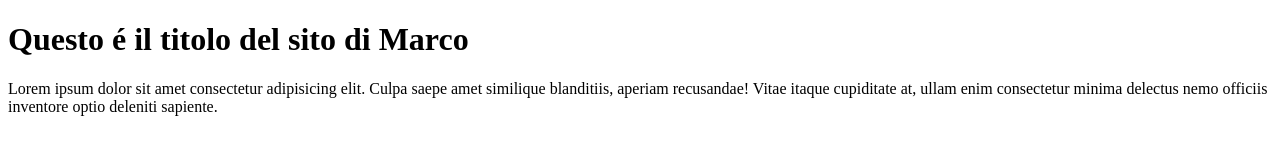
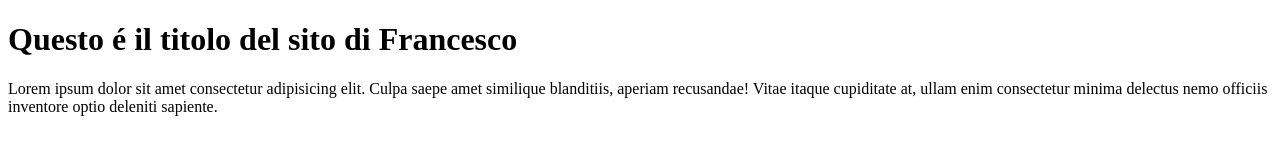
Before and after one commit to lucaceccatova/RepoCorso, a plain HTML site: page Index.html in a window 1280 px wide. Drawn offline with Linux system fonts and the light colour scheme.

Commit message:
Modifica Francesco

```diff
--- a/Index.html
+++ b/Index.html
@@ -4,7 +4,7 @@
         <title>Percorso DevOps</title>
     </head>
     <body>
-        <h1>Questo é il titolo del sito di Marco</h1>
+        <h1>Questo é il titolo del sito di Francesco</h1>
         <p>Lorem ipsum dolor sit amet consectetur adipisicing elit. Culpa saepe amet similique blanditiis, aperiam recusandae! Vitae itaque cupiditate at, ullam enim consectetur minima delectus nemo officiis inventore optio deleniti sapiente.</p>
     </body>
 </html>
```
